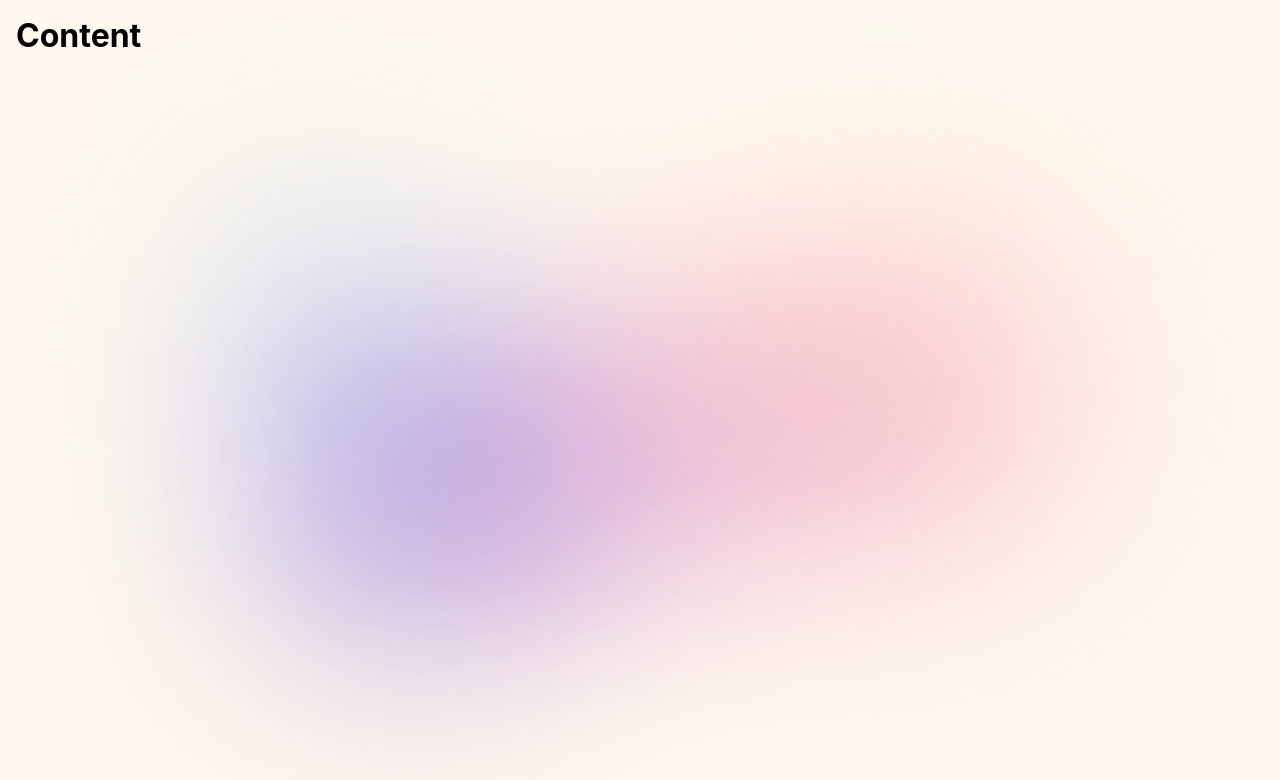
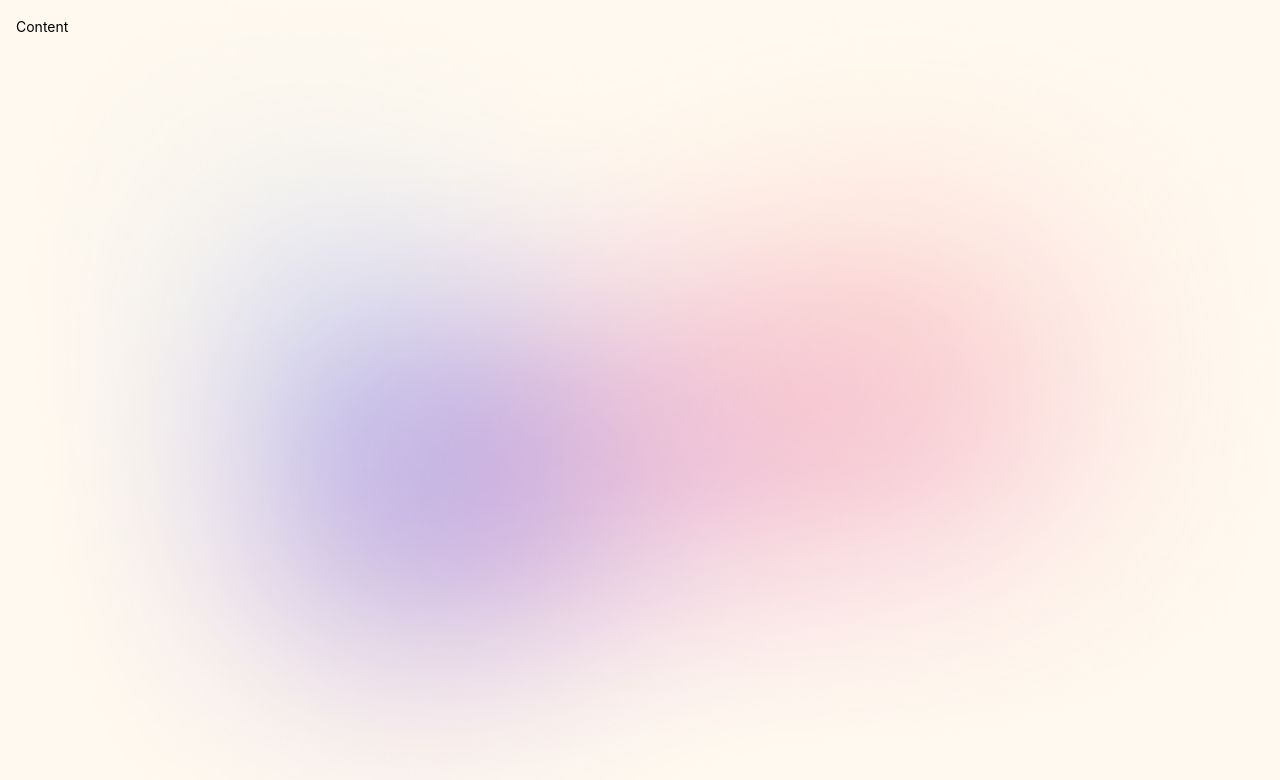
Before and after one commit to makkunii/fingerist, a React (Vite) app: page /content in a window 1280 px wide. Shown: the top 780 px of the page. Built offline with nearby package versions, Linux system fonts and the light colour scheme.

Commit message:
Update index.jsx

```diff
--- a/src/views/content/index.jsx
+++ b/src/views/content/index.jsx
@@ -1,10 +1,10 @@
 import React from 'react'
-
+import { Box, Text } from '../../components'
 const Content = () => {
     return (
-        <div>
-            <h1>Content</h1>
-        </div>
+        <Box>
+            <Text>Content</Text>
+        </Box>
     )
 }
 
```
